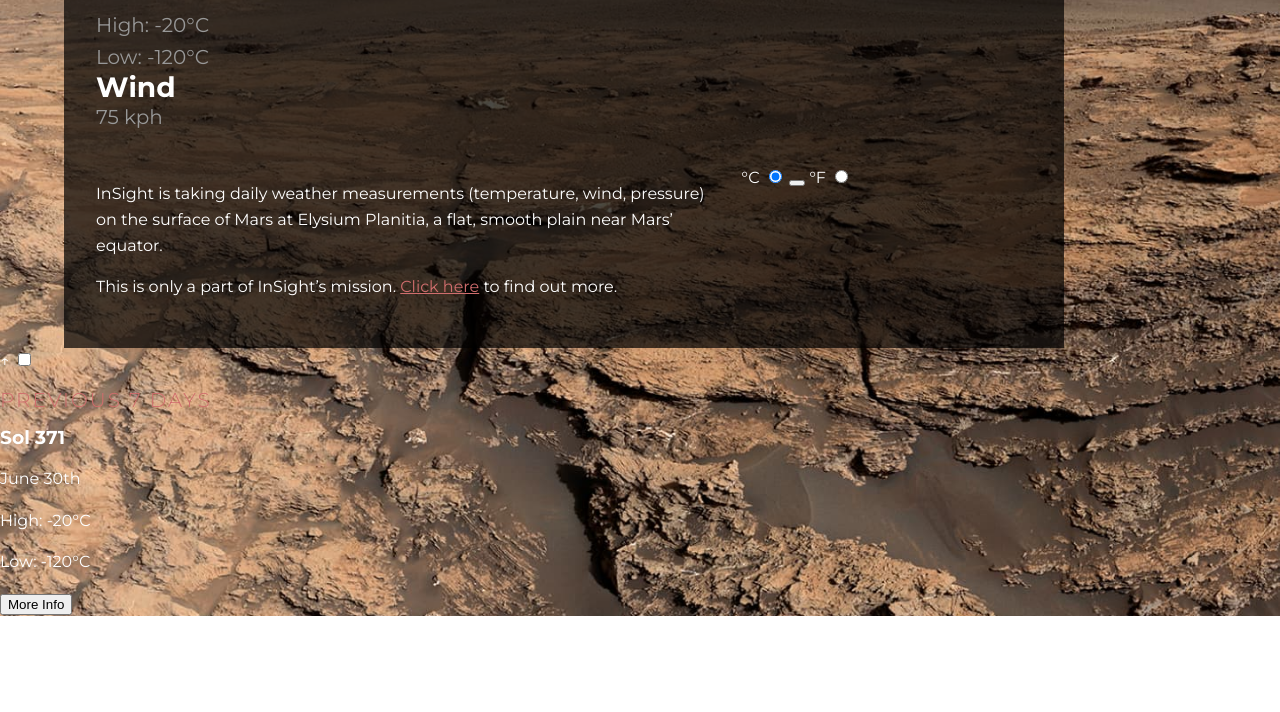
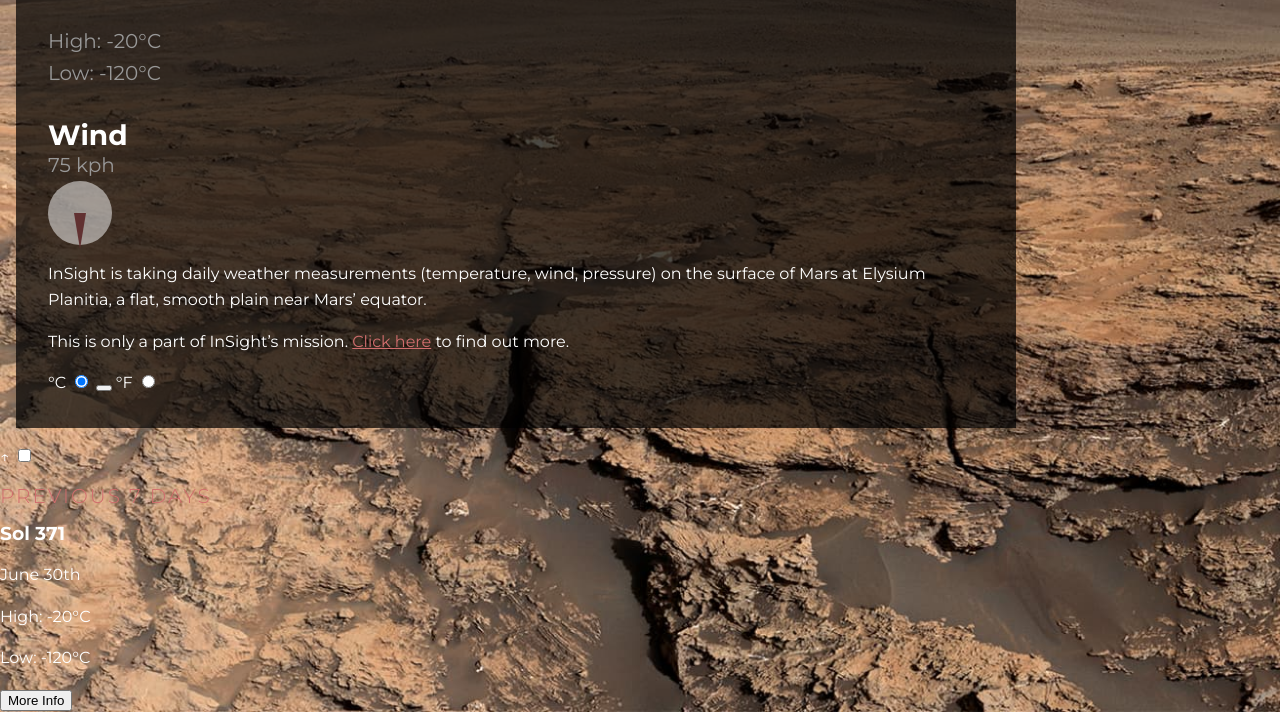
Before and after one commit to justinochoa5792/Mars-weather-app, a plain HTML site: page index.html in a window 1280 px wide. Shown: the part 287-999 px from the top of the page. Before the commit the page ends 903 px from the top, so only its background shows below. Drawn offline with Linux system fonts and the light colour scheme.

Commit message:
finished weather box

```diff
--- a/css/main.css
+++ b/css/main.css
@@ -41,59 +41,126 @@ body {
   color: var(--clr-light);
   min-height: 100vh;
 }
+
 h1,
 h2,
 h3 {
   line-height: 1;
 }
+
 a {
   color: var(--clr-accent);
 }
+
 a:hover {
   color: var(--clr-accent-dark);
 }
+
 .main-title {
   font-size: var(--fs-h1);
   font-weight: var(--fw-light);
   text-transform: uppercase;
   color: var(--clr-accent);
   letter-spacing: 2px;
-  grid-column: 1/ -1;
+  grid-column: 1 / -1;
 }
+
 .section-title {
   font-size: var(--fs-h2);
   font-weight: var(--fw-bold);
   margin: 0;
 }
+
 .section-title--date {
   font-size: var(--fs-xl);
 }
+
 .reading {
   font-size: var(--fs-h1);
   margin: 0;
   color: var(--clr-gray);
 }
+
 .mars-current-weather {
   background: rgba(0, 0, 0, 0.7);
-  padding: 2em;
+  padding: 6em 2em 2em;
   max-width: 1000px;
-  margin: 4em 0 0 4em;
+  margin: 1em;
+}
+
+.date {
+  -ms-grid-column: 1;
+  -ms-grid-column-span: 1;
+  grid-column: 1 / 2;
+}
+
+.date__day {
+  font-size: var(--fs-h2);
+  margin: 0;
+  color: var(--clr-gray);
+  font-weight: var(--fw-light);
+}
+
+.temp {
+  --border: solid 0.25em var(--clr-accent-dark);
+  padding: 2em 0;
+}
+
+.wind {
+  display: -ms-grid;
   display: grid;
-  grid-template-columns: repeat(3, 1fr);
-  grid-gap: 2em;
+  -webkit-column-gap: 1em;
+  column-gap: 1em;
+  -ms-grid-columns: min-content 1fr;
+  grid-template-columns: -webkit-min-content 1fr;
+  grid-template-columns: min-content 1fr;
+  -ms-grid-rows: min-content 1fr;
+  grid-template-rows: -webkit-min-content 1fr;
+  grid-template-rows: min-content 1fr;
+  -ms-grid-row-align: start;
+  align-self: start;
 }
-.date {
-  grid-column: 1/2;
+
+.wind .section-title,
+.wind .reading {
+  -ms-grid-column: 1;
+  -ms-grid-column-span: 1;
+  grid-column: 1 / 2;
 }
-.temp {
-  grid-column: 2/3;
+
+.wind__direction {
+  --size: 4rem;
+  width: var(--size);
+  height: var(--size);
+  border-radius: 50%;
+  background-color: rgba(255, 255, 255, 0.5);
+  display: -ms-grid;
+  display: grid;
+  place-items: center;
+  -ms-grid-column: 2;
+  -ms-grid-column-span: 1;
+  grid-column: 2 / 3;
+  -ms-grid-row: 1;
+  -ms-grid-row-span: 2;
+  grid-row: 1 / span 2;
 }
-.wind {
-  grid-column: 3/4;
+
+.wind__arrow {
+  /* update Custom Props in JS
+        to update the direction */
+  --direction: 180deg;
+  --size: 0.75rem;
+  height: calc(var(--size) * 3);
+  width: var(--size);
+  background: var(--clr-accent-dark);
+  -webkit-clip-path: polygon(50% 0, 0% 100%, 100% 100%);
+  clip-path: polygon(50% 0, 0% 100%, 100% 100%);
+  -webkit-transform: translateY(-50%) rotate(var(--direction));
+  transform: translateY(-50%) rotate(var(--direction));
+  -webkit-transform-origin: bottom center;
+  transform-origin: bottom center;
+  -webkit-transition: -webkit-transform 500ms ease;
+  transition: -webkit-transform 500ms ease;
+  transition: transform 500ms ease;
+  transition: transform 500ms ease, -webkit-transform 500ms ease;
 }
-.info {
-  grid-column: 1/3;
-}
-.unit-toggle {
-  grid-column: 3/4;
-}
--- a/main.scss
+++ /dev/null
@@ -1,40 +0,0 @@
-*,
-*::before,
-*::after {
-  box-sizing: border-box;
-}
-
-:root {
-  --fw-light: 300;
-  --fw-normal: 400;
-  --fw-semi: 500;
-  --fw-bold: 700;
-  --fs-h1: 1.25rem;
-  --fs-h2: 1.75rem;
-  --fs-body: 1rem;
-  --fs-xl: 4rem;
-  --clr-light: #fff;
-  --clr-gray: #989898;
-  --clr-dark: #444;
-  --clr-accent: #d06d6d;
-  --clr-accent-dark: #613131;
-}
-
-.sr-only:not(:focus):not(:active) {
-  clip: rect(0 0 0 0);
-  clip-path: inset(50%);
-  height: 1px;
-  overflow: hidden;
-  position: absolute;
-  white-space: nowrap;
-  width: 1px;
-}
-body {
-  margin: 0;
-  font-family: "Montserrat", sans-serif;
-  line-height: 1.6;
-  background-image: url(../img/mars.jpg);
-  background-size: cover;
-  color: var(--clr-light);
-  min-height: 100vh;
-}
```
